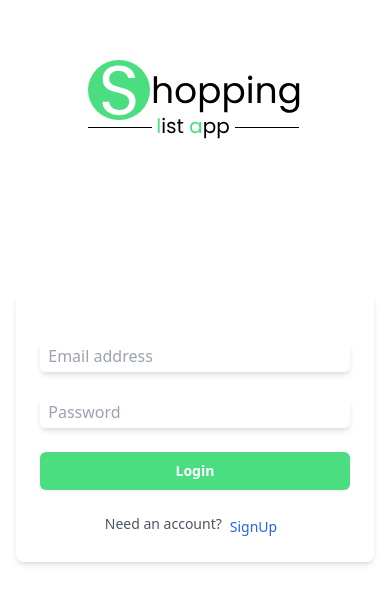
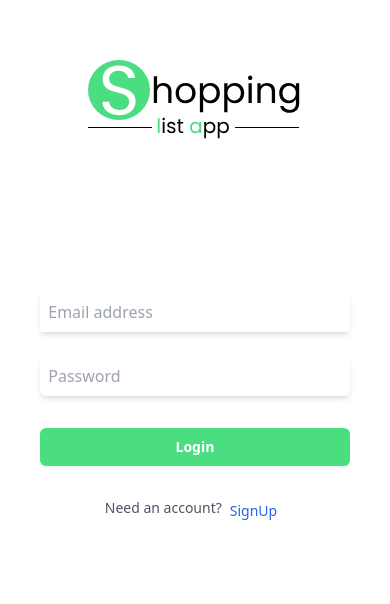
Before and after one commit to r2inlondon/shopping-list-client, a React (Vite) app: page /#/ in a window 390 px wide. Shown: the top 604 px of the page. Built offline with nearby package versions, Linux system fonts and the light colour scheme; no server answers.

Commit message:
styled : styled login form inputs

```diff
--- a/src/layouts/Root.jsx
+++ b/src/layouts/Root.jsx
@@ -6,7 +6,7 @@ const Root = () => {
     <main className="h-screen relative md:flex items-center justify-center">
       <div className="h-full bg-white sm:w-[645px] md:h-5/6 md:rounded-md shadow-md z-10">
         <div className="w-11/12 h-full m-auto relative">
-          <div className="h-1/6 md:h-1/5 mb-4 md:mb-6 flex justify-center items-end z-20">
+          <div className="h-1/6 md:h-1/5  flex justify-center items-end z-20">
             <HeaderComp />
           </div>
           <Outlet />
--- a/src/pages/listsPage/ListsPage.jsx
+++ b/src/pages/listsPage/ListsPage.jsx
@@ -123,7 +123,7 @@ const ListsPage = () => {
         leaveFrom="translate-x-0"
         leaveTo={"filter translate-x-8 opacity-0"}
       >
-        <div className="flex justify-end mb-4 md:mb-6">
+        <div className="flex justify-end pt-4 sm:pt-6 mb-4 sm:mb-6">
           <button
             onClick={() => setShowModal(true)}
             className=" inline-flex justify-center rounded-md border border-transparent shadow-sm px-4 py-2 bg-btn-color hover:bg-btn-color-hover text-base font-semibold text-white focus:outline-none focus:ring-2 focus:ring-offset-2 focus:ring-green-500 sm:ml-3 sm:w-auto text-sm md:text-lg transition-colors duration-200"
--- a/src/pages/loginAndOutPages/LoginComp.jsx
+++ b/src/pages/loginAndOutPages/LoginComp.jsx
@@ -60,11 +60,11 @@ const LoginComp = () => {
   return (
     <div className="h-4/5 w-full ">
       <div className="h-3/5 md:h-2/3 flex justify-center items-end">
-        <div className="relative w-full p-6 rounded-lg shadow-md">
+        <div className="relative w-full p-6 ">
           {errMsg && <ErrorMessage errMsg={errMsg} setErrMsg={setErrMsg} />}
           <form onSubmit={handleSubmit}>
             <input
-              className="my-6 md:my-8 py-1 pl-2 block w-full rounded-md border-gray-500 shadow-md focus:outline-none focus:ring-2 focus:ring-offset-2 focus:ring-green-200 focus:shadow-lg focus:shadow-green-900 text-md md:text-xl"
+              className="my-6 md:my-8 py-2 pl-2 block w-full rounded-sm border-gray-500 shadow-md focus:outline-none focus:ring-2 focus:ring-offset-2 focus:ring-green-200 focus:shadow-lg focus:shadow-green-900 text-md md:text-xl"
               type="text"
               value={userCred.email}
               placeholder="Email address"
@@ -78,7 +78,7 @@ const LoginComp = () => {
             />
 
             <input
-              className="my-6 md:my-8 py-1 pl-2 block w-full rounded-md border-gray-500 shadow-md focus:border-indigo-500 focus:outline-none focus:ring-2 focus:ring-offset-2 focus:ring-green-200 focus:shadow-lg focus:shadow-green-900 text-md md:text-xl"
+              className="my-6 md:my-8 py-2 pl-2 block w-full rounded-md  border-gray-500 shadow-md focus:border-indigo-500 focus:outline-none focus:ring-2 focus:ring-offset-2 focus:ring-green-200 focus:shadow-lg focus:shadow-green-900 text-md md:text-xl"
               type="password"
               autoComplete="new-password"
               placeholder="Password"
@@ -90,7 +90,7 @@ const LoginComp = () => {
                 }));
               }}
             />
-            <div className="my-6 md:my-8 flex justify-between">
+            <div className="my-8 flex justify-between">
               <button
                 type="submit"
                 className="w-full inline-flex justify-center rounded-md border border-transparent py-2 px-4 text-sm md:text-lg font-semibold text-white shadow-sm bg-btn-color hover:bg-btn-color-hover focus:outline-cyan-500 focus:ring-2 focus:ring-green-500 focus:ring-offset-2 transition-colors duration-200"
```
Also changed, not shown: src/assets/health_food.webp (deleted), src/assets/shoppingList-bg.jpg (deleted).
